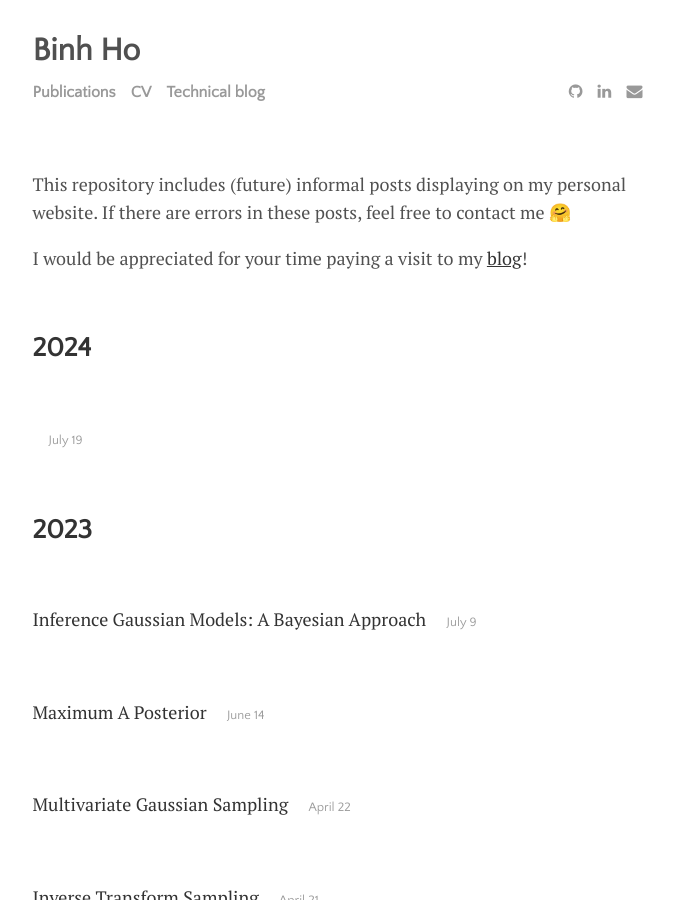
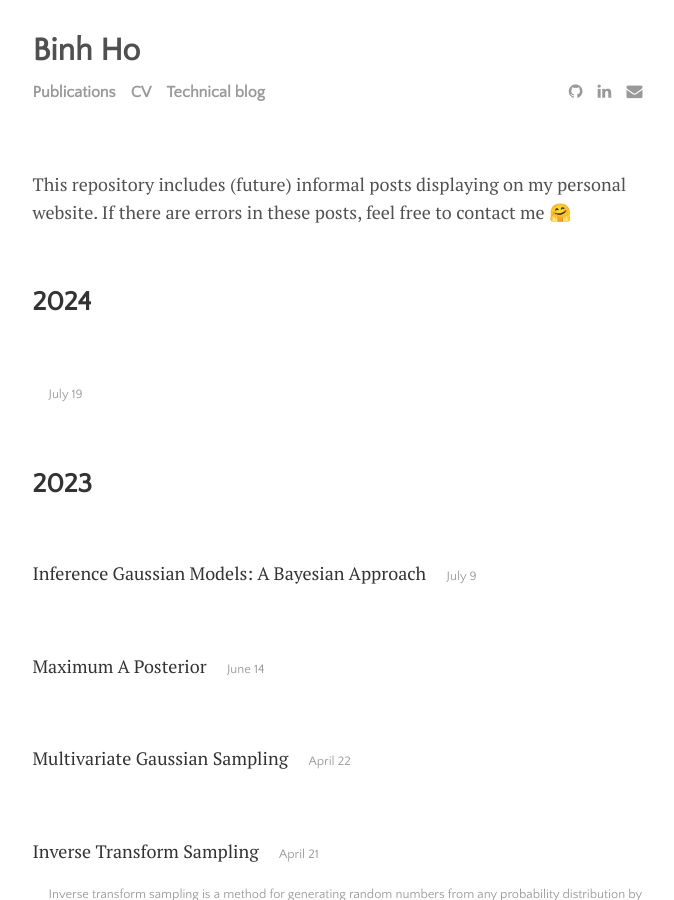
Before and after one commit to CallmeQuant/CallmeQuant.github.io, a Jekyll site: the page built from menu/blog.md, in a window 1280 px wide and 900 px high. Shown: the whole window, without its empty margins (300-974 px from the left). Built offline with Jekyll 4.4.1, drawn with Linux system fonts in a browser that asks for light colours.

Commit message:
Update blog.md

```diff
--- a/menu/blog.md
+++ b/menu/blog.md
@@ -4,8 +4,6 @@ title:
 ---
 This repository includes (future) informal posts displaying on my personal website.
 If there are errors in these posts, feel free to contact me 🤗
-
-I would be appreciated for your time paying a visit to my [blog](https://CallmeQuant.github.io)!
 
 <ul class="posts">
   {% for post in site.posts %}
```
